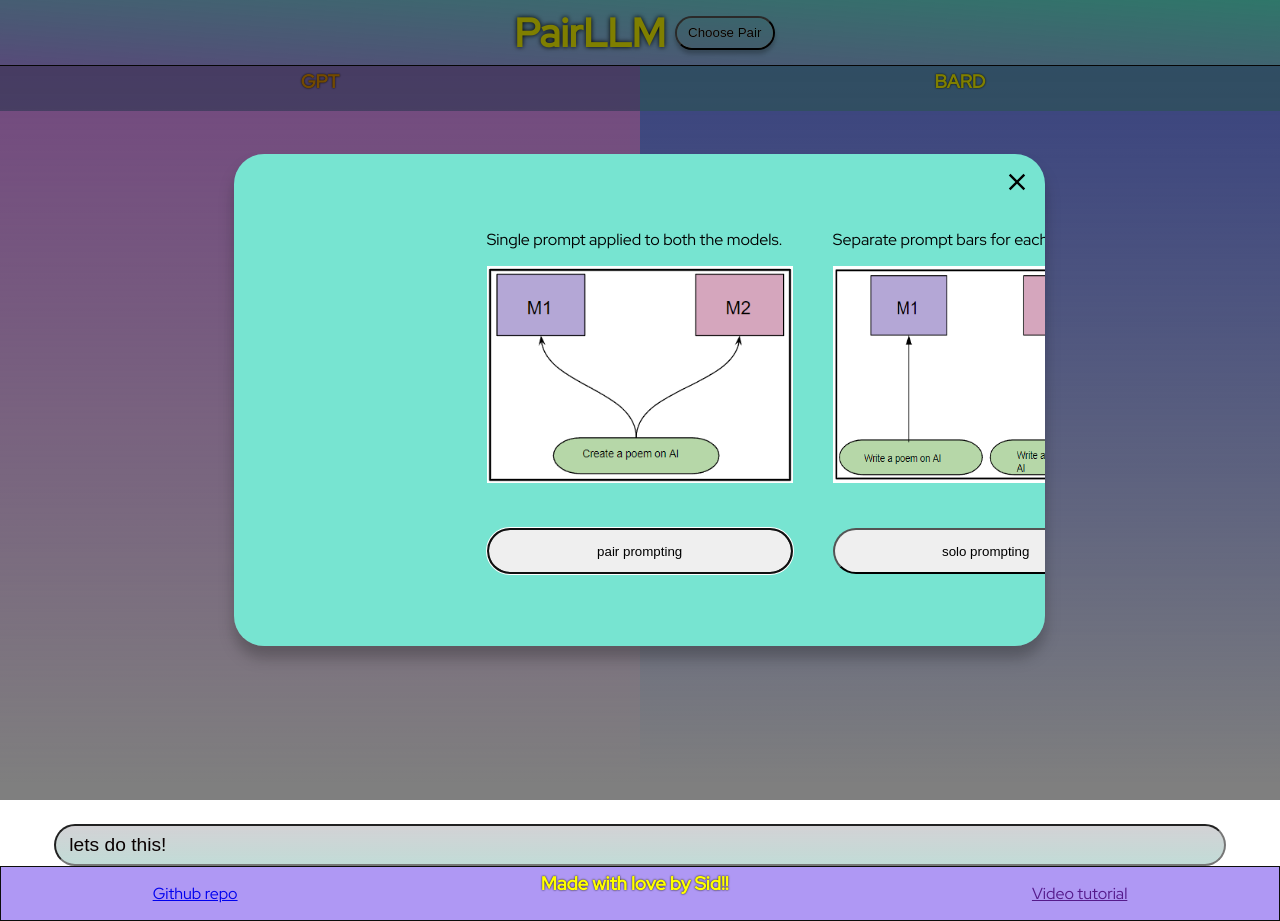
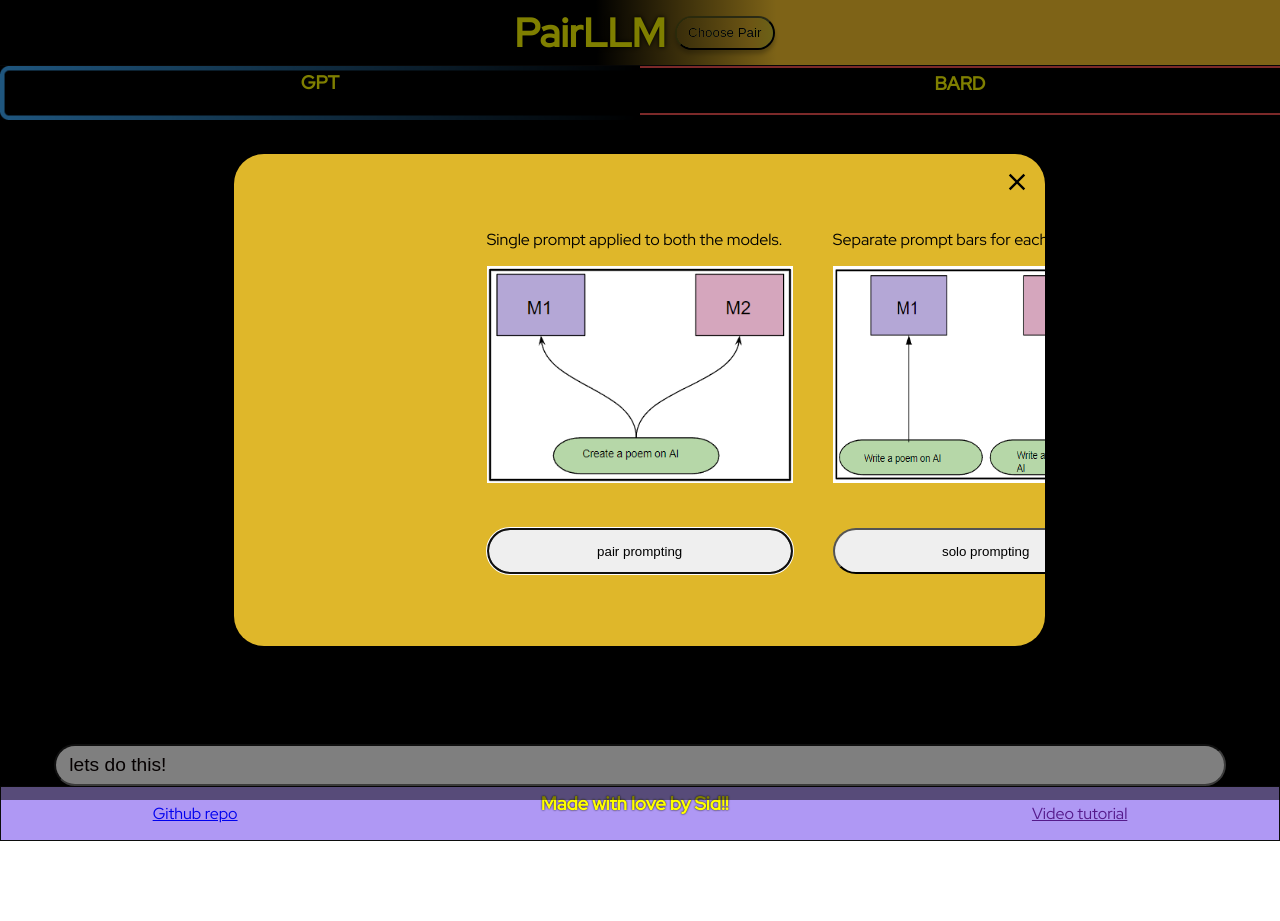
Before and after one commit to Sidharth004/pairllm, a React (Vite) app in the folder pairllm/: page / in a window 1280 px wide. After the commit the page ends 841 px from the top, so only its background shows below. Built offline with nearby package versions, Linux system fonts and the light colour scheme.

Commit message:
UI makeover for GPT chat log

```diff
--- a/pairllm/src/ChatInterface.jsx
+++ b/pairllm/src/ChatInterface.jsx
@@ -1,5 +1,6 @@
 import { useState} from "react";
 import './lhs.css';
+
 
 const ChatInterface = ({isPairPrompting}) =>{
 
@@ -33,9 +34,13 @@
         }
         else{
 
+               // let aiMessage = ""
                 const userMessage = { user: "me", message: chatType === 'gpt' ? gptInput : bardInput };
-                chatType === 'gpt' ? newGptChatLog = [...newGptChatLog, userMessage] : newBardChatLog = [...newBardChatLog, userMessage];
-                message = chatType === 'gpt' ? gptInput : bardInput;
+                const chatPair = {userMessage: userMessage, aiMessage: null}
+                chatType === 'gpt' ? newGptChatLog = [...newGptChatLog, chatPair] : newBardChatLog = [...newBardChatLog, chatPair];
+
+        //         chatType === 'gpt' ? newGptChatLog = [...newGptChatLog, userMessage] : newBardChatLog = [...newBardChatLog, userMessage];
+                 message = chatType === 'gpt' ? gptInput : bardInput;
                 chatType === 'gpt' ? setGptInput("") : setBardInput("");
         }
         //
@@ -71,11 +76,15 @@
                 const data = await response.json();
                 if (data.gptResponse) {
                   const gptMessage = { user: "gpt", message: data.gptResponse };
-                  setGptChatLog([...newGptChatLog, gptMessage]);
+            //
+                  newGptChatLog[newGptChatLog.length-1].aiMessage= gptMessage;
+            //
+                  setGptChatLog([...newGptChatLog]);
                 }
                 if (data.bardResponse) {
                   const bardMessage = { user: "bard", message: data.bardResponse };
-                  setBardChatLog([...newBardChatLog, bardMessage]);
+                  newBardChatLog[newBardChatLog.length-1].aiMessage = bardMessage;
+                  setBardChatLog([...newBardChatLog]);
                 }
             } catch (error) {
               // Handle non-JSON response
@@ -90,29 +99,23 @@
 }
     return(
             <div className="ChatInterface">
+                <div className="chat-box">
+                    <div className="chat-log1">
+                        <div className="chat-banner1">
+                            <img src="src\assets\Rectangle40.png" alt="" />
+                            <div className="banner-overlay-text-gpt">
+                                 <h3>GPT</h3>
+                            </div>
 
-                <div className="chat-box">
+                        </div>
+                        {gptChatLog.map((chatPair,index)=>  (
+                            <div className="parentchat">
+                                 <ChatMessage key={index} chatPair={chatPair}/>
+                            </div>
+
+                        ))}
 
 
-
-                    <div className="chat-log1">
-                        <div className="chat-banner1">
-                            <h3>GPT</h3>
-                        </div>
-                        {gptChatLog.map((message,index)=>  (
-                            <ChatMessage key={index} message={message}/>
-                        ))}
-
-                        {/* <div className="chat-message chatgpt">
-                            <div className="test">
-                                <div className="avatar chatgpt">
-                                yo
-                                </div>
-                                <div className="message">
-                                Hi I am PairLLM!
-                                </div>
-                            </div>
-                        </div>  */}
                     </div>
 
     {/* ........................................................................................ */}
@@ -122,20 +125,11 @@
                         <div className="chat-banner2">
                             <h3>BARD</h3>
                         </div>
-                        {bardChatLog.map((message,index)=>  (
-                            <ChatMessage2 key={index} message={message}/>
+                        {bardChatLog.map((chatPair,index)=>  (
+                            <ChatMessage2 key={index} chatPair={chatPair}/>
                         ))}
 
-                        {/* <div className="chat-message chatgpt">
-                            <div className="test">
-                                <div className="avatar chatgpt">
-                                yo
-                                </div>
-                                <div className="message">
-                                Hi I am PairLLM!
-                                </div>
-                            </div>
-                        </div>  */}
+
                     </div>
 
                 </div>
@@ -200,27 +194,49 @@
 //                     </div>
 //     )
 // }
-const ChatMessage = ({ message }) => {
+const ChatMessage = ({chatPair}) => {
+    //  if (!chatPair || !chatPair.userMessage) {
+    //     return null; // Return null if chatPair or userMessage is undefined
+    // }
     return (
-        <div className={`chat-message ${message.user === "gpt" ? "chatgpt" : ""}`}>
-            <div className="test">
-                <div className={`avatar ${message.user === "gpt" ? "chatgpt" : ""}`}>
-                </div>
-                <div className="message">
-                    {message.message}
+        <div className="chat-parent">
+            <div className={`chat-message ${chatPair.userMessage.user === "gpt" ? "chatgpt" : ""}`}>
+                <div className="test">
+
+                    <div className="question">
+                        <div className="question-and-avatar">
+                            <div className={`avatar ${chatPair.userMessage.user === "gpt" ? "chatgpt" : ""}`}> </div>
+                            <div>
+                                {chatPair.userMessage.message}
+                            </div>
+                        </div>
+
+
+                    <div className="answer">
+                        {chatPair.aiMessage && <p>{chatPair.aiMessage.message}</p>}
+                    </div>
+                    </div>
+
+
+
                 </div>
             </div>
         </div>
+
     )
 }
-const ChatMessage2 = ({ message }) => { //component
+const ChatMessage2 = ({chatPair}) => {
+    //  if (!chatPair || !chatPair.userMessage) {
+    //     return null; // Return null if chatPair or userMessage is undefined
+    // } //component
     return (
-        <div className={`chat-message ${message.user === "bard" ? "bardcolor" : ""}`}>
+        <div className={`chat-message ${chatPair.userMessage.user === "bard" ? "bardcolor" : ""}`}>
             <div className="test">
-                <div className={`avatar ${message.user === "bard" ? "bardcolor" : ""}`}>
+                <div className={`avatar ${chatPair.userMessage.user === "bard" ? "bardcolor" : ""}`}>
                 </div>
                 <div className="message">
-                    {message.message}
+                    {chatPair.userMessage.message}
+                    {chatPair.aiMessage && <p>{chatPair.aiMessage.message}</p>}
                 </div>
             </div>
         </div>
--- a/pairllm/src/CustomModal.css
+++ b/pairllm/src/CustomModal.css
@@ -3,7 +3,8 @@
     width: 773px;
     height: 454px;
     border-radius: 30px;
-    background-color: #77E4D1;
+    background-color: #DFB72A;
+    backdrop-filter: blur(70px);
 }
 .modal-content-parent{
     display: flex;
@@ -13,9 +14,6 @@
     margin-bottom: 40px;
     /* align-items: center; */
     width: 306px;
-
-
-
     justify-content:space-around;
 }
 .modal-content1{
--- a/pairllm/src/Navbar.css
+++ b/pairllm/src/Navbar.css
@@ -10,19 +10,24 @@
     margin: 0;
     padding: 0;
     height: 65px;
-    background: linear-gradient(4deg, #AE97F3 0%, rgba(44, 233, 199, 0.76) 100%);
+    /* background: linear-gradient(4deg, #AE97F3 0%, rgba(44, 233, 199, 0.76) 100%); */
+    background: linear-gradient(269deg, #FDC82F 39.34%, #000 53.46%);
     display: flex;
     align-items: center;
     justify-content: center;
     border-bottom: 1px solid #0C0D0C;
     text-align: center;
 }
+.nav-selectpair{
+    display: flex;
+    justify-content: flex-end;
+}
 .nav-button{
     width: 100px;
     height: 34px;
     flex-shrink: 0;
     /* align-items: end; */
-    justify-content: end;
+    justify-content: flex-end;
     border-radius: 30px;
     background: #D9D9D9;
     mix-blend-mode: darken;
--- a/pairllm/src/Navbar.jsx
+++ b/pairllm/src/Navbar.jsx
@@ -9,17 +9,18 @@
     return(
 
         <nav>
+           <div className="nav-parent">
+                <div>
+                        <h1 id="nav-title">PairLLM</h1>
+                </div>
+           </div>
 
-            <div>
-                <h1 id="nav-title">PairLLM</h1>
-            </div>
-            <div>
+           <div className="navbar-selectpair">
                 <button className="nav-button" onClick={()=>{
                     console.log("button clicked");
                     openModal();
                 }}>Choose Pair</button>
             </div>
-
         </nav>
     )
 }
--- a/pairllm/src/lhs.css
+++ b/pairllm/src/lhs.css
@@ -13,10 +13,9 @@
   }
 .chat-box{
     /* width: 100vw; */
-    height: 100vh;
+    height: 90vh;
     display: flex;
-    /* position: relative; */
-
+    z-index: 1;
 
 
 }
@@ -32,21 +31,21 @@
 }
 
 .prompt_area{
-
-    position: absolute;
+    z-index: 2;
+    position: fixed;
     bottom: 0;
     width:100%;
     display: flex;
-    z-index: 2;
+
     justify-content: center;
    align-items: center;
     position: absolute;
-    backdrop-filter: blur(70px);
+    /* backdrop-filter: blur(70px); */
     /* display: flex; */
 
     /* left: 0;
     right: 0; */
-    margin-top: -20px;
+
 
 
 
@@ -59,10 +58,10 @@
     border-radius: 24px;
     /* outline: invert; */
     /* background: rgba(0, 0, 0, 0.25); */
-    background: linear-gradient(180deg, rgba(10, 6, 21, 0.18) 0%, rgba(10, 113, 95, 0.25) 100%);
+    /* background: linear-gradient(180deg, rgba(10, 6, 21, 0.18) 0%, rgba(10, 113, 95, 0.25) 100%); */
     backdrop-filter: blur(10px);
      padding: 8px;
-     color: rgb(0, 0, 0);
+     color: rgb(255, 255, 255);
      font-size: larger;
     /* padding-right: 14px; */
 }
@@ -70,38 +69,67 @@
 
 .chat-log1{
     z-index: 1;
-    background: linear-gradient(180deg, rgba(255, 0, 255, 0.20) 0%, rgba(255, 214, 255, 0.00) 100%), linear-gradient(180deg, rgba(223, 179, 255, 0.95) 0%, rgba(145, 42, 220, 0.00) 100%);;
+    background: #000000;
+
+    /* border: 3px solid #FDC82F; */
+    /* border: 3px solid #3FAEFF; */
+    /* background: linear-gradient(180deg, rgba(255, 0, 255, 0.20) 0%, rgba(255, 214, 255, 0.00) 100%), linear-gradient(180deg, rgba(223, 179, 255, 0.95) 0%, rgba(145, 42, 220, 0.00) 100%);; */
     /* background: #626868; */
     /* max-width: 50%; */
     height: 90vh;
-    /* padding: 20px; */
-    /* display: flex;
-    flex-direction: row; */
+
     text-align: left;
     flex: 1; /* This equally distributes the width of .chat-box to .chat-log1 and .chat-log2 */
-    max-height: calc(100% - 70px); /*adjust the subtraction value based on your .prompt_area height */
+    /* max-height: calc(100% - 70px);  */
+    /*adjust the subtraction value based on your .prompt_area height */
     /* overflow: auto;  */
     overflow: auto;
+    color: aliceblue;
 
 }
 .chat-banner1{
 
     display: flex;
+    flex-direction: column;
     align-items: center;
-    background: rgba(81, 170, 154, 0.56);
-    mix-blend-mode: multiply;
-    /* padding-left: 20px; */
-    justify-content: center;
+    /* border-radius: 10px;
+    border-top: 5px solid  #3FAEFF;
+
+    border-bottom: 5px solid #000 #3FAEFF;
+
+    border-left: 5px solid #000 #3FAEFF; */
+
+    background: #000;
+
+    /* justify-content: center; */
     /* border: 1px solid rgb(241, 231, 231); */
+    /* width: 100%;
+    height: 45px;
+    flex-shrink: 0; */
+}
+.chat-banner1 img{
+    position: relative;
     width: 100%;
-    height: 45px;
-    flex-shrink: 0;
+    height: 4%;
+}
+.banner-overlay-text-gpt{
+    position: absolute;
 }
 .chat-banner2{
     display: flex;
     align-items: center;
-    background: rgba(81, 170, 154, 0.56);
+    /* background: rgba(81, 170, 154, 0.56); */
+    /* background: #9B8927; */
+    background: #000000;
+    /* border: 1px solid  (#000000, #3FAEFF); */
+    border-top: 2px solid #FA5252;
 
+    border-right: 2px solid #FA5252;
+
+    border-bottom: 2px solid #FA5252;
+    border-left: 2px #000;
+
+    background: #000;
     /* padding-left: 20px; */
     justify-content: center;
     /* border: 1px solid black; */
@@ -111,15 +139,19 @@
 }
 .chat-log2{
     z-index: 1;
-    background: linear-gradient(180deg, rgba(135, 172, 254, 0.20) 0%, rgba(187, 208, 255, 0.00) 100%), linear-gradient(180deg, #6E7EFF 0%, rgba(15, 23, 89, 0.00) 100%);
+    /* background: #FDC82F; */
+    background: #000000;
+    /* border: 3px solid #FA5252;  */
+    /* background: linear-gradient(180deg, rgba(135, 172, 254, 0.20) 0%, rgba(187, 208, 255, 0.00) 100%), linear-gradient(180deg, #6E7EFF 0%, rgba(15, 23, 89, 0.00) 100%); */
     /* background: #FFE2FE; */
     /* width: 50vw; */
     height: 90vh;
-    /* display: flex;
-    flex-direction: row; */
+    color: black;
+
     text-align: left;
     flex: 1; /* This equally distributes the width of .chat-box to .chat-log1 and .chat-log2 */
-    max-height: calc(100% - 70px); /* adjust the subtraction value based on your .prompt_area height */
+    /* max-height: calc(100% - 70px);  */
+    /* adjust the subtraction value based on your .prompt_area height */
     /* overflow: auto;  */
     overflow: auto;
 
@@ -132,45 +164,69 @@
 } */
 
 .test{
-    max-width: 480px;
+    border-color: #da1b1b;
     display: flex;
+    flex-direction: column;
     padding: 12px;
+    width: auto;
+    display: flex;
+    justify-content: space-between;
 }
 .chat-message.chatgpt{
+    display: flex;
     /* border-radius: 30px; */
-    background: rgba(203, 69, 203, 0.45);
+    /* background: rgba(203, 69, 203, 0.45); */
+    /* background: #161616; */
+    background: #0A0A0A;
+    /* border-color: red; */
 
-    /* background:#353740; */
-    /* padding-top: 20px; */
-    /* height: 500px;  */
+}
+
+
+.chat-message.bardcolor{
+    /* background: rgba(81, 19, 81, 0.33); */
+    /* background:#E4BC2F ; */
+
+
+    border: 1px solid red;
+
+    background: #0A0A0A;
+    /* mix-blend-mode: color-burn; */
+
 
 
 }
-.chat-message.bardcolor{
-    background: rgba(81, 19, 81, 0.33);
-    mix-blend-mode: color-burn;
-    /* background:#353740; */
-    /* padding-top: 20px; */
-    /* height: 500px;  */
+.question{
+    border-radius: 30px;
+    border: 5px solid #3FAEFF;
+    padding-top: 2%;
+    padding-left: 1%;
+    padding-right: 1%;
+    display:flex;
+    text-align:justify;
+    flex-direction: column;
+
+    width: auto;
+     /* padding-left: 5%;  */
+}
+.question-and-avatar{
+    display: flex;
+
+}
+.answer{
+    border-radius: 5px 5px 30px 30px;
+    border: 3px solid #3FAEFF;
+    margin: 2%;
+    padding: 1%;
+    background: #0A0A0A; /* Add this line */
 
 
 }
-.message{
-    display: flex;
 
-
-    width: 100%;
-     padding-left: 5%;
-}
-.test{
-    width: auto;
-    display: flex;
-    justify-content: space-between;
-
-}
 .avatar{
     /* display: flex; */
     margin-left: 4px;
+
     /* padding-top: 20px; */
     padding-left: 10px;
     background: #1a0404;
@@ -184,8 +240,7 @@
 .avatar.chatgpt{
     width: 40px;
     /* display: flex; */
-    /* margin-left: 4px; */
-    /* margin-right: 5%; */
+
     /* padding-top: 20px; */
     padding-left: 10px;
     background: #da1b1b;
```
Also changed, not shown: pairllm/src/assets/Rectangle40.png (added).
